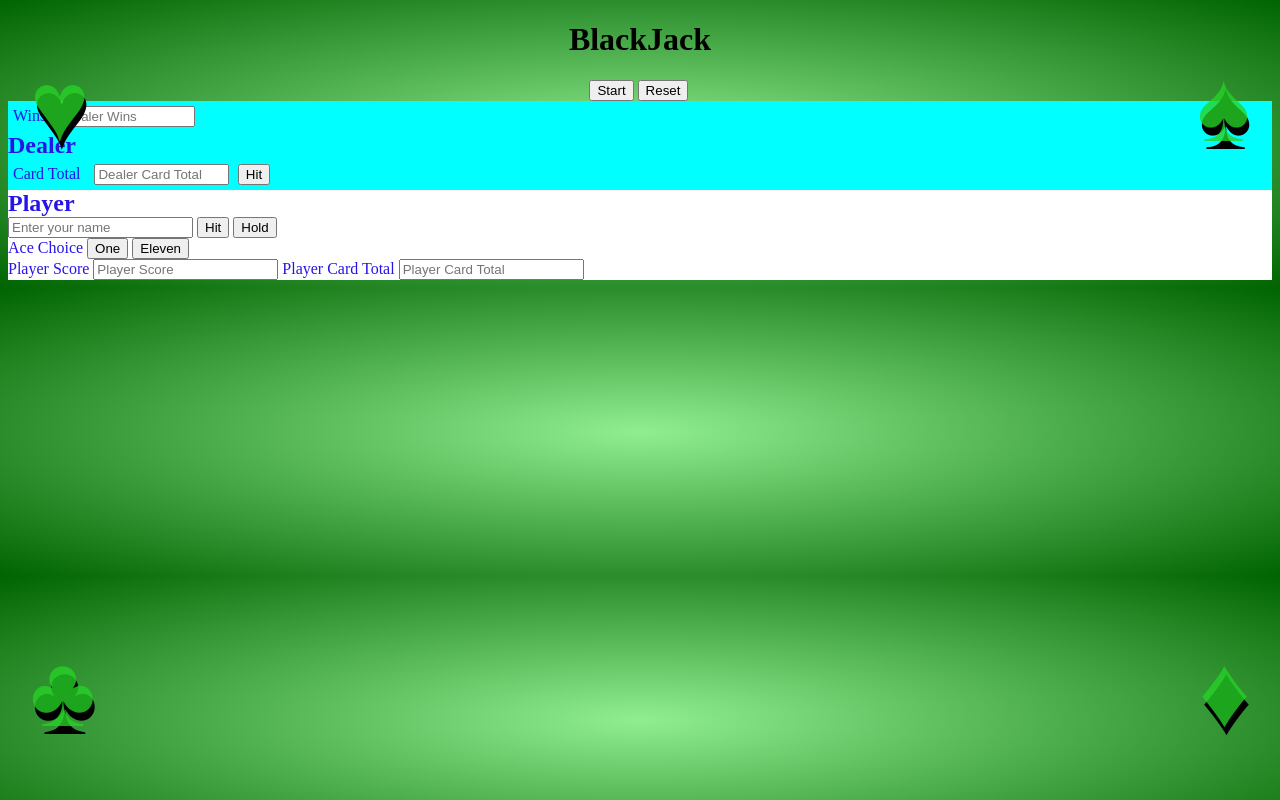
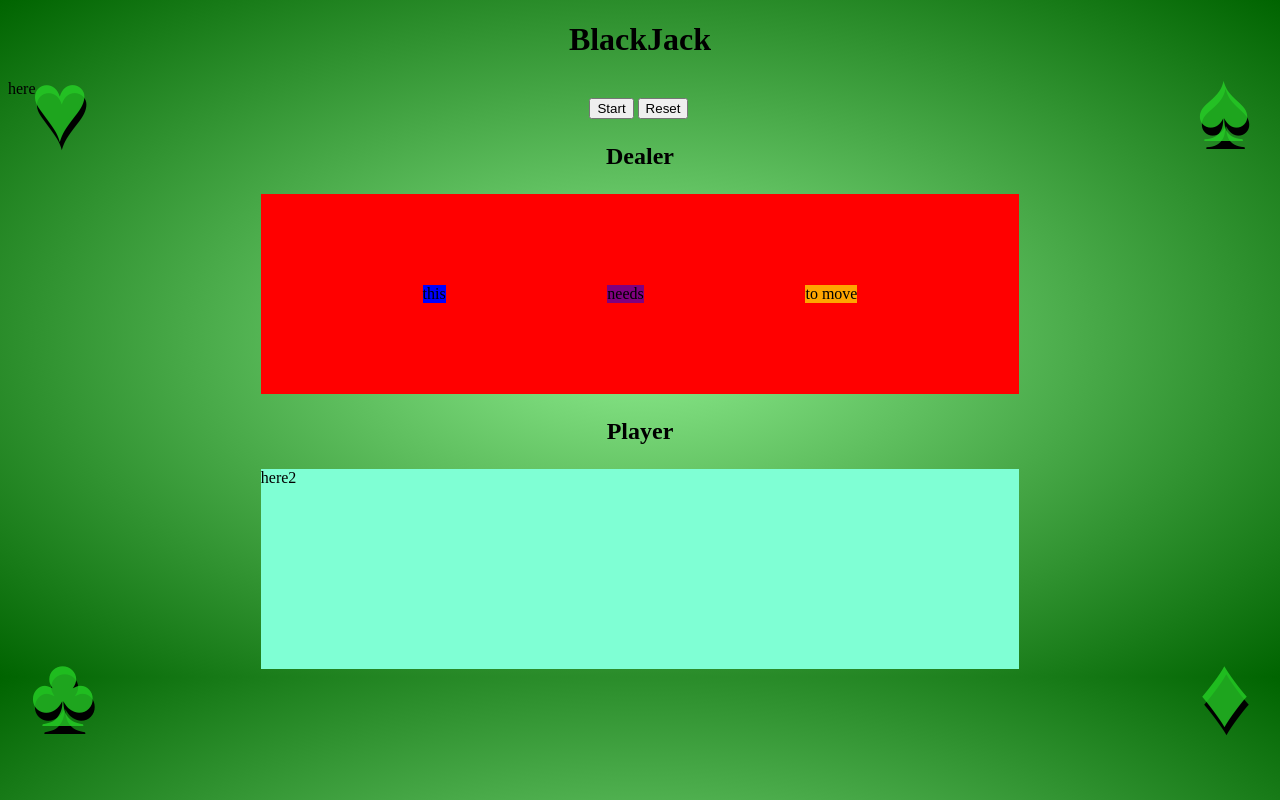
Before and after one commit to vrkljam/Blackjack, a plain HTML site: page index.html in a window 1280 px wide. Drawn offline with Linux system fonts and the light colour scheme.

Commit message:
css test with test divs

```diff
--- a/index.html
+++ b/index.html
@@ -9,18 +9,56 @@
 </head>
 <body>
     <h1>BlackJack</h1>
-    <div id="fourSymbols">
+    <div id="fourSymbols">here
         <p class="symbols" id="hearts">♥︎</p>
         <p class="symbols" id="spades"> ♠︎</p>
         <p class="symbols" id="clubs"> ♣︎</p>
         <p class="symbols" id="diamonds">♦</p>
     </div>
 
-    <button id="startBtn">Start</button>
-    <button id="playAgain">Reset</button>
+
+        <button id="startBtn">Start</button>
+        <button id="playAgain">Reset</button>
+<div>
+
+    <h3>Dealer</h3>
+</div>
+    <div id = "test">
+
+        <div class ='subDiv one'>this</div>
+        <div class ='subDiv two'>needs</div>
+        <div class ='subDiv three'>to move</div>
+    </div>
+<div id="'dealer something">
+<div></div>
+<div></div>
+<div></div>
+<div></div>
+<div></div>
+
+</div>
+
+<h3>Player</h3>
+    <div id = "testTwo">here2
+        <div class ='subDivTwo oneS'></div>
+        <div class ='subDivTwo twoS'></div>
+        <div class ='subDivTwo threeS'></div>
+        <div class ='subDivTwo fourS'></div>
+    </div>
+
+    <script src="main.js"></script>
+
+</body>
+</html>
+
+
+
+
+
+
     <!-- <div class="cardSpot" id="cardArea">Card Spot?</div> -->
 
-    <div id = "playing area">
+    <!-- <div id = "playing area">
         <div id="dealerCards">
             <label for="dScore" id ='dealerWinLabel'>Wins</label>
             <input type="text" placeholder='Dealer Wins' name="dScore" id="dScore">
@@ -28,9 +66,9 @@
             <label for="dCardTotal" id="dCardTotalLabel">Card Total</label>
             <input type="text" placeholder='Dealer Card Total' name="cardTotal" id="dCardTotal">
             <button id="dHit">Hit</button>
-        </div>
+        </div> -->
 
-
+<!--
         <div id="playerCards">
             <h2>Player</h2>
             <input type="text" placeholder="Enter your name" id="playerName">
@@ -45,9 +83,4 @@
             <label for="pcardTotal">Player Card Total</label>
             <input type="text" placeholder='Player Card Total' name="cardTotal" id="pCardTotal">
         </div>
-    </div>
-
-<script src="main.js"></script>
-
-</body>
-</html>
+    </div> -->
--- a/style.css
+++ b/style.css
@@ -10,11 +10,46 @@ body{
     border: 2px solid black;
 } */
 
+#test {
+    height: 200px;
+    width: 60%;
+    margin: 0 auto;
+    background-color: red;
+    display: flex;
+    align-items:center;
+    justify-content: space-evenly;
+
+}
+.one{
+    background-color: blue;
+
+}
+.two {
+    background-color:purple;
+}
+.three{
+    background-color: orange;
+}
+
+#testTwo {
+    height: 200px;
+    width: 60%;
+    background-color: aquamarine;
+    display: flex;
+    margin: 0 auto;
+}
+
+
+
 
 h1 {
     text-align: center;
 }
 
+h3 {
+    text-align: center;
+    font-size: x-large;
+}
 .symbols {
     font-size: 100px;
     color: rgba(38, 210, 38, 0.784);
```
